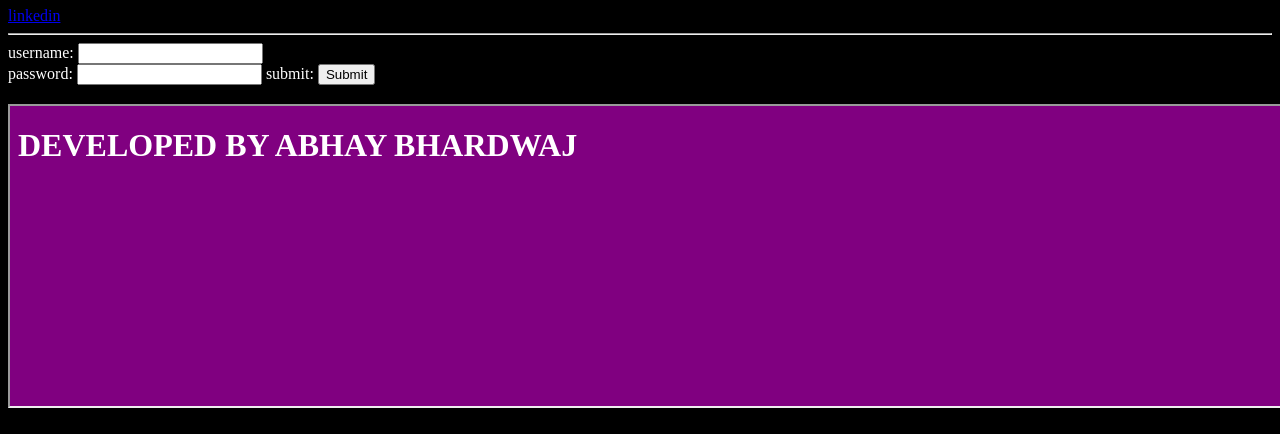
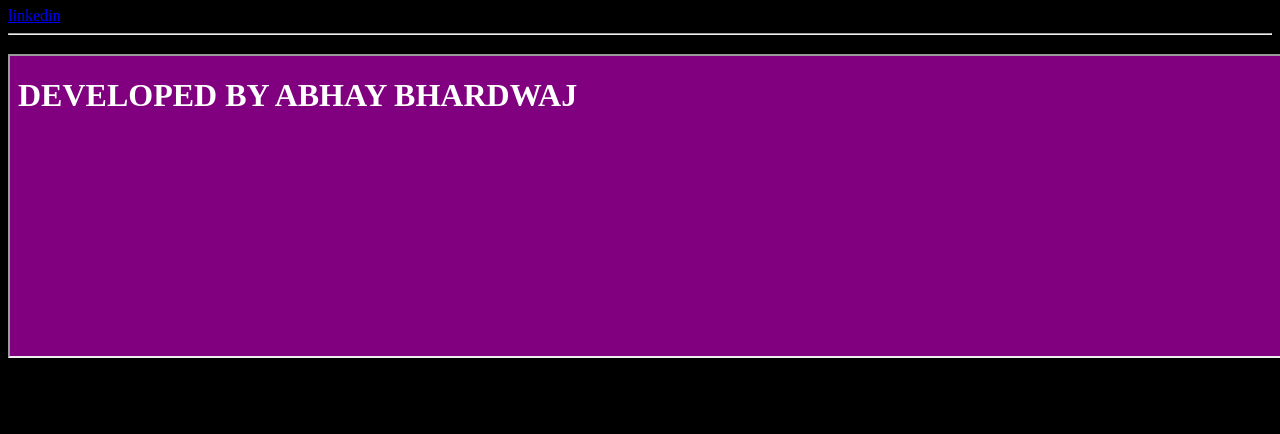
Before and after one commit to Abhay93681/abhay_resume, a plain HTML site: page index.html in a window 1280 px wide. Shown: the part 667-1101 px from the top of the page. After the commit the page ends 1051 px from the top, so only its background shows below. Drawn offline with Linux system fonts and the light colour scheme.

Commit message:
Update index.html

```diff
--- a/index.html
+++ b/index.html
@@ -34,11 +34,7 @@
 
         <hr>
 
-        <form action="/website.html" method="post">
 
-            <color:blue> username: <input type="text"><br> </color:blue>
-            password: <input type="password" required=""> submit: <input type="submit">
-        </form>
         <h2>
             <iframe src="footer.html" width="1500" height="300"></iframe></h2>
 
```
